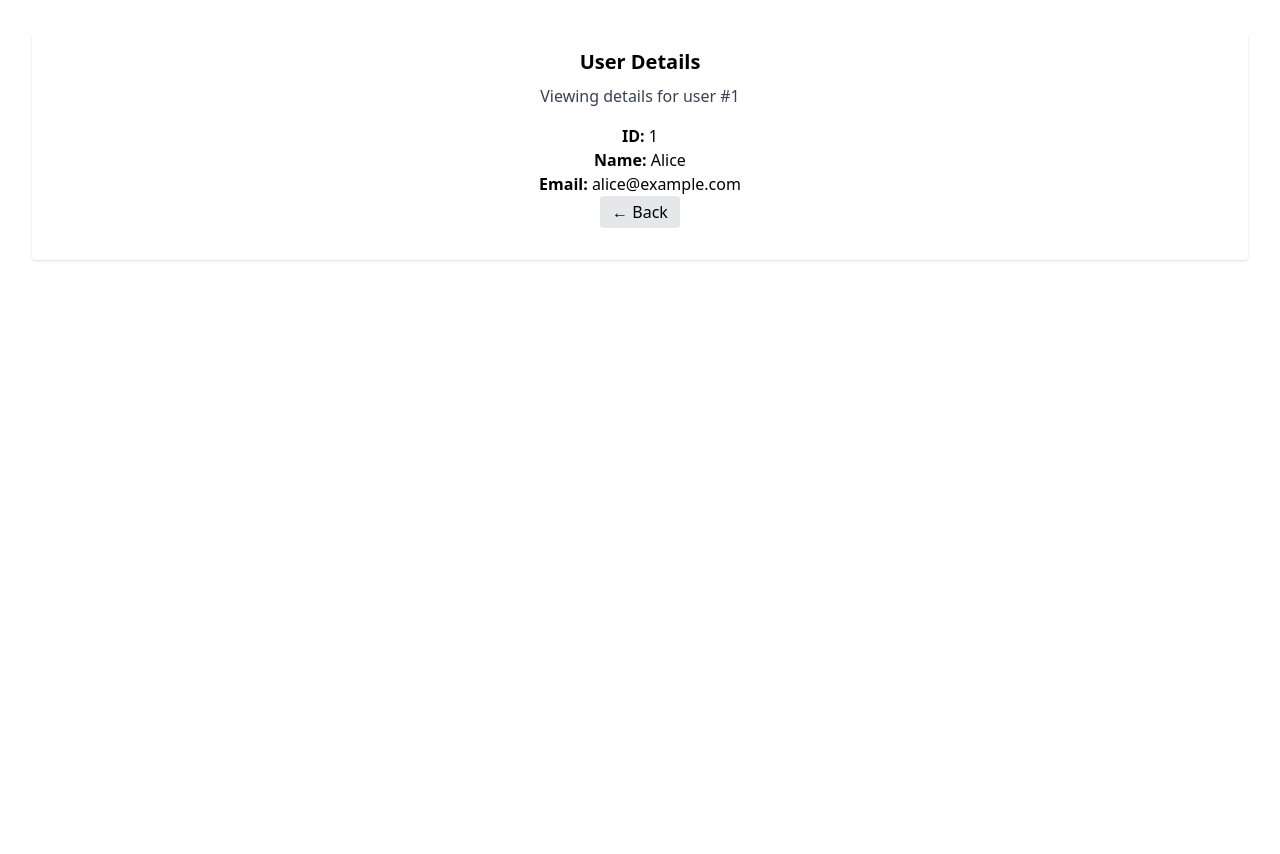
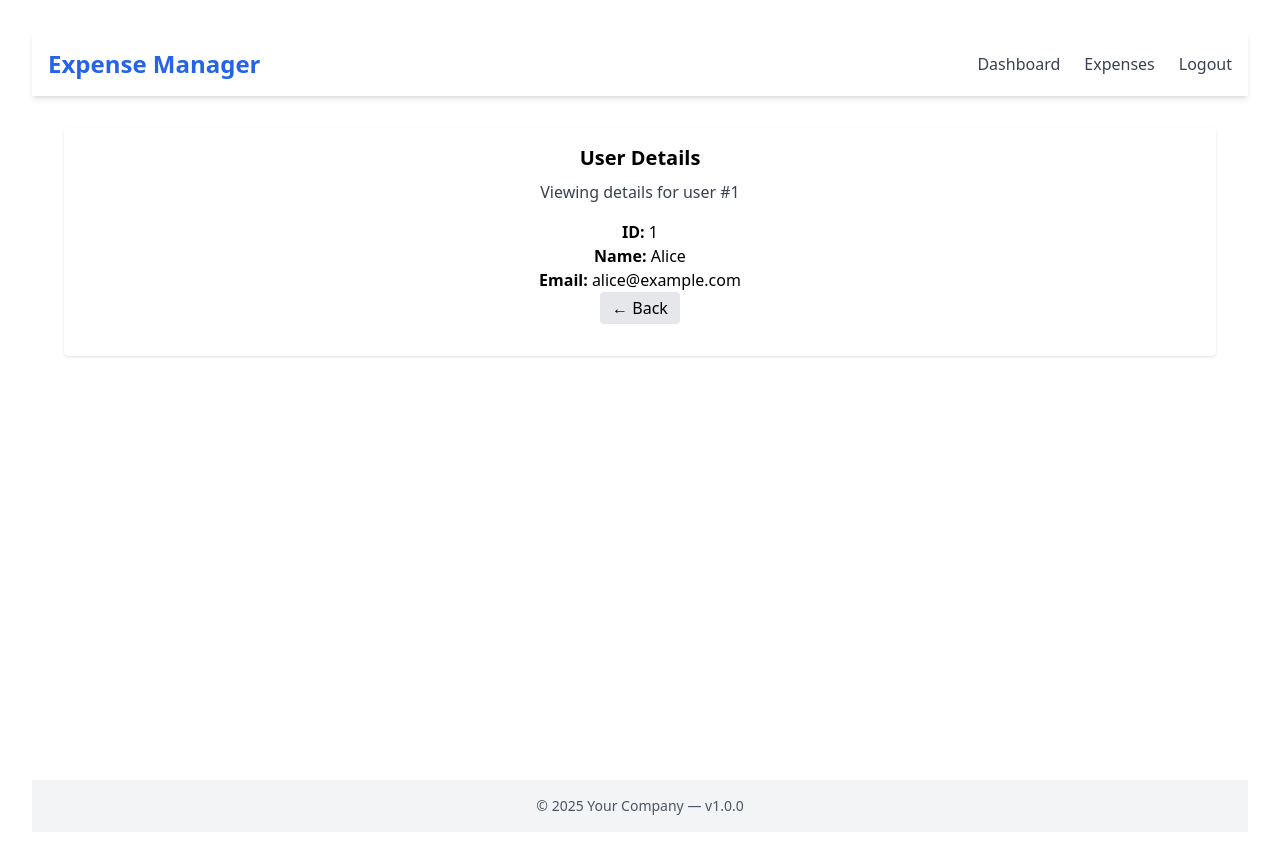
Before and after one commit to zoe-zhang-seu/smart-expense-manager, a React (Vite) app in the folder client/: page /users/1 in a window 1280 px wide. Shown: the top 854 px of the page. Before the commit the page ends 800 px from the top, so only its background shows below. Built offline with nearby package versions, Linux system fonts and the light colour scheme.

Commit message:
[#15] add footer

```diff
--- a/client/src/components/Button.tsx
+++ b/client/src/components/Button.tsx
@@ -4,6 +4,7 @@ interface IProps {
     children: React.ReactNode;
     variant?: 'primary' | 'secondary' | 'danger';
     className?: string;
+    onClick?: React.MouseEventHandler<HTMLButtonElement>;
 }
 export function Button(props: IProps) {
     const {
--- /dev/null
+++ b/client/src/components/Footer.tsx
@@ -0,0 +1,7 @@
+export function Footer() {
+  return (
+    <footer className="bg-gray-100 text-center p-4 text-sm text-gray-600">
+      © {new Date().getFullYear()} Your Company — v1.0.0
+    </footer>
+  );
+}
--- /dev/null
+++ b/client/src/components/Header.tsx
@@ -0,0 +1,31 @@
+import { Link } from 'react-router-dom';
+
+export function Header({
+  title = 'My App',
+  links = [
+    { to: '/dashboard', label: 'Dashboard' },
+    { to: '/expenses',  label: 'Expenses' },
+    { to: '/logout',  label: 'Logout' },
+  ],
+}) {
+  return (
+    <header className="bg-white shadow-md">
+      <div className="container mx-auto flex items-center justify-between p-4">
+        <Link to="/" className="text-2xl font-bold text-blue-600">
+          {title}
+        </Link>
+        <nav className="space-x-6">
+          {links.map(link => (
+            <Link
+              key={link.to}
+              to={link.to}
+              className="text-gray-700 hover:text-blue-600 transition"
+            >
+              {link.label}
+            </Link>
+          ))}
+        </nav>
+      </div>
+    </header>
+  );
+}
--- /dev/null
+++ b/client/src/components/Layout.tsx
@@ -0,0 +1,33 @@
+// components/Layout.jsx
+import React from 'react';
+import { Outlet } from 'react-router-dom';
+import { Header } from './Header';
+import { Footer } from './Footer';
+
+export function Layout() {
+  return (
+    <div className="flex flex-col h-screen">
+      <Header
+        title="Expense Manager"
+        links={[
+          { to: '/dashboard', label: 'Dashboard' },
+          { to: '/expenses',  label: 'Expenses' },
+          { to: '/logout',    label: 'Logout' },
+        ]}
+      />
+
+      <div className="flex flex-1">
+        {/* <aside className="w-32 bg-gray-100 p-4">
+          {…nav links, DO I NEED THIS currently?  }
+        </aside>
+        */}
+
+        <main className="flex-1 p-8 overflow-auto">
+          <Outlet />
+          {/* This is where the nested routes will render their components */}
+        </main>
+      </div>
+      <Footer />
+    </div>
+  );
+}
--- a/client/src/components/Routers.tsx
+++ b/client/src/components/Routers.tsx
@@ -3,15 +3,18 @@ import Login from "../pages/Login";
 import Dashboard from "../pages/Dashboard";
 import Expenses from "../pages/Expenses";
 import User from "../pages/Users/User";
+import { Layout } from "./Layout";
 
 export const Routers = () => {
   return (
     <>
       <Routes>
         <Route path="/" element={<Login />} />
+        <Route element={<Layout />}>
           <Route path="/dashboard" element={<Dashboard />} />
           <Route path="/expenses" element={<Expenses />} />
           <Route path="/users/:userId" element={<User />} />
+        </Route>
       </Routes>
     </>
   );
--- a/client/src/pages/Calculator/CounterContext.tsx
+++ b/client/src/pages/Calculator/CounterContext.tsx
@@ -1,4 +1,4 @@
 
 import  { createContext } from 'react';
 export const CounterContext = createContext({count:0,increment:()=>{}});
-//shared variables
+//shared state between components
--- a/client/src/pages/Dashboard.tsx
+++ b/client/src/pages/Dashboard.tsx
@@ -1,13 +1,16 @@
+import { Header } from "../components/Header";
 import { Counter } from "./Calculator/Counter";
 import { UsersDashboard } from "./Users/UserDashboard";
 
 export default function Dashboard() {
   return (
+    <>
       <div className="p-8">
         <h1 className="text-3xl font-bold text-blue-600">Dashboard</h1>
         <p className="mt-4 text-gray-600">Welcome to your dashboard!</p>
         <Counter />
         <UsersDashboard />
       </div>
+    </>
   );
 }
```
Lines whose indentation alone changed are shown as unchanged.
